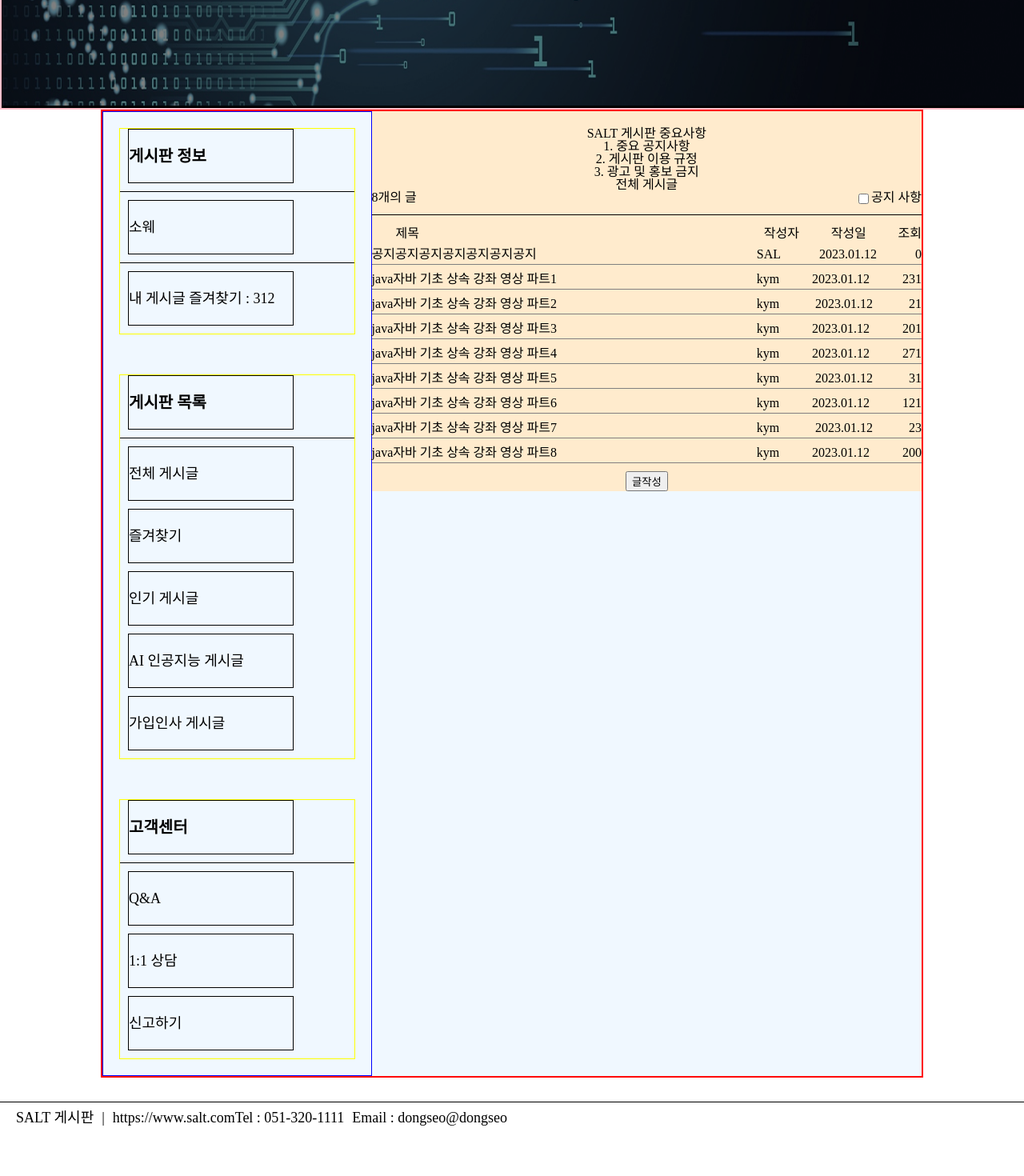
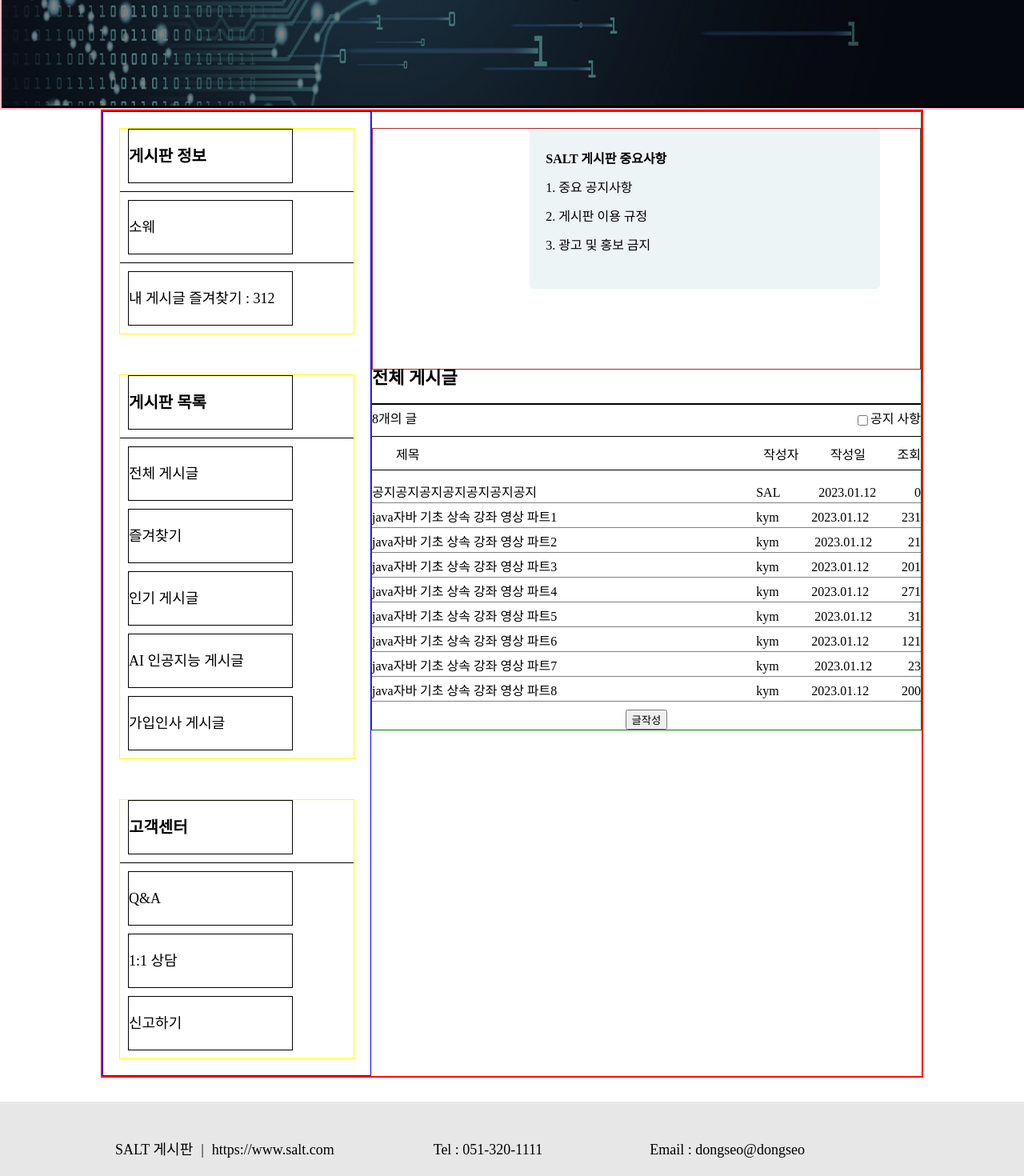
Before and after one commit to soft-a-life/SALT-Frontend, a React (Create React App) app: page / in a window 1280 px wide. Shown: the part 720-2190 px from the top of the page at 80% size. Before the commit the page ends 2136 px from the top, so only its background shows below. Built offline with nearby package versions, Linux system fonts and the light colour scheme; what prosemirror-example-setup would draw is missing.

Commit message:
Fix and add

```diff
--- a/src/components/NavigationBar.css
+++ b/src/components/NavigationBar.css
@@ -35,8 +35,9 @@
     font-size: 20px;
 }
 .blankbox {
-    width: 73%;
+    width: 60%;
     height: 66px;
+    line-height: 66px;
     border: solid 1px orange;
 }
 .login-button {
--- a/src/mainScreen/Footer.css
+++ b/src/mainScreen/Footer.css
@@ -1,14 +1,16 @@
 .footer {
+    height: 100px;
     margin-top: 30px;
-    border-top: 1px solid #000;
+    border-top: 0px solid #000;
     display: flex;
     align-items: center;
     padding: 10px 20px;
+    background-color: #E7E7E7;
 }
-
 .footer-text {
     font-size: 18px;
     margin-right: 10px;
+    margin-left: 10%;
 }
 
 .divider {
--- a/src/mainScreen/Header.css
+++ b/src/mainScreen/Header.css
@@ -7,9 +7,12 @@
     background-color: black;
     border: solid 2px pink;
 }
+.mainImage {
+    filter: brightness(50%);
+}
+.main-container {
+    width: 100%;
 
-.main-container {
-    filter: brightness(50%);
 }
 
 .title-main {
--- a/src/mainScreen/MainScreen.css
+++ b/src/mainScreen/MainScreen.css
@@ -1,7 +1,6 @@
 .mainScreen{
     width: 80%;
     height: 100%;
-    background: aliceblue;
     display: inline-block;
     margin-left: auto;
     margin-right: auto;
--- a/src/mainScreen/components-right/BodyRightComponents.css
+++ b/src/mainScreen/components-right/BodyRightComponents.css
@@ -2,9 +2,45 @@
     width: 70%;
     height: 100%;
     display: block;
-    background: blanchedalmond;
+    background: none;
     float: left;
     padding-top: 20px;
+    border: solid 1px green;
+}
+.board-important {
+    border: solid 1px  brown;
+    height: 300px;
+}
+.importantBox {
+    width: 64%;
+    height: 200px;
+    float: right;
+    background-color: #EDF4F6;
+    margin-right: 50px;
+    border-radius: 5px;
+}
+.importantTitle {
+    padding-left: 20px;
+    padding-top: 30px;
+    text-align: left;
+    font-weight: bold;
+}
+.importantText {
+    padding-left: 20px;
+    padding-top: 20px;
+    text-align: left;
+}
+h1 {
+    text-align: left;
+    font-size: 22px;
+    font-weight: bold;
+    margin-bottom: 20px;
+}
+.all-line {
+    border-top: solid 2px black;
+    margin-bottom: 10px;
+    width: 100%;
+
 }
 .componentHeader{
     width: 100%;
@@ -19,7 +55,9 @@
     width: 100%;
     display: flex;
     float: left;
-    margin: 10px 0 10px 0;
+    margin: 10px 0 20px 0;
+    padding-bottom: 10px;
+    border-bottom: solid 1px black;
 }
 .rightPostHeader{
     display: flex;
```
